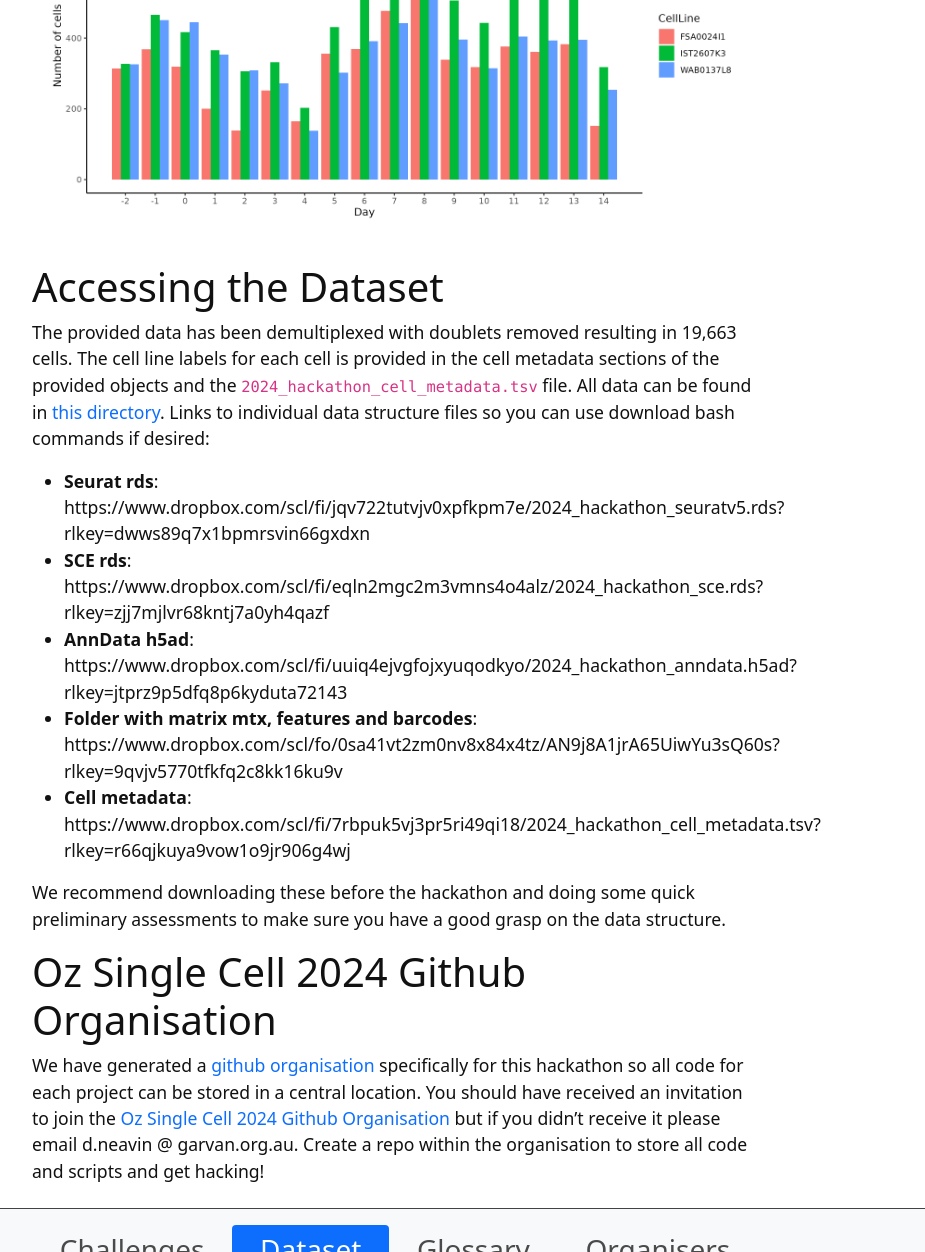
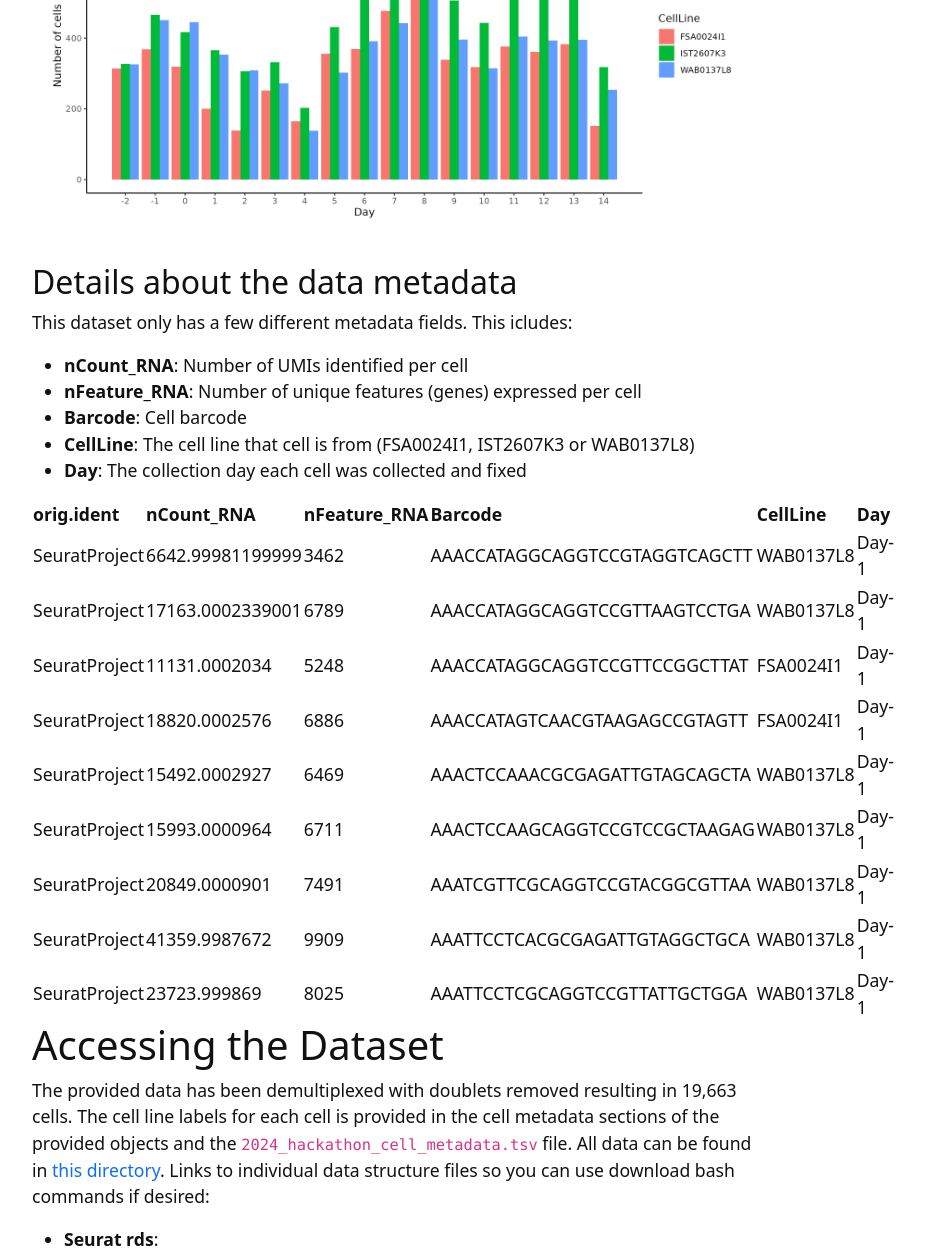
Before and after one commit to ghar1821/2024-OSC-hackathon, a Jekyll site: the page built from content/dataset.md, in a window 1280 px wide and 1400 px high, scrolled down 1173 px, cut to the strip 0-1252 px from the top of the window. Shown: the whole strip, without its empty margins (245-1170 px from the left). Built offline with Jekyll 4.4.1, drawn with Linux system fonts in a browser that asks for light colours.

```diff
--- a/content/dataset.md
+++ b/content/dataset.md
@@ -17,6 +17,27 @@ This data contains three stem cells lines (FSA0024I1, IST2607K3, WAB0137L8) that
 {% include figure.html img="2024_hackathon_cell_line_time.png" alt="Experimental Design" width="100%" %}
 
 
+## Details about the data metadata
+This dataset only has a few different metadata fields. This icludes:
+- **nCount_RNA**: Number of UMIs identified per cell
+- **nFeature_RNA**: Number of unique features (genes) expressed per cell
+- **Barcode**: Cell  barcode
+- **CellLine**: The cell line that cell is from (FSA0024I1, IST2607K3 or WAB0137L8)
+- **Day**: The collection day each cell was collected and fixed
+
+| orig.ident |     nCount_RNA |      nFeature_RNA |   Barcode | CellLine |       Day |
+|--|--|--|--|--|--|
+| SeuratProject |  6642.99981199999 |        3462 |   AAACCATAGGCAGGTCCGTAGGTCAGCTT |   WAB0137L8 |      Day-1 |
+| SeuratProject |  17163.0002339001 |        6789 |   AAACCATAGGCAGGTCCGTTAAGTCCTGA |   WAB0137L8 |      Day-1 |
+| SeuratProject |  11131.0002034 |   5248 |   AAACCATAGGCAGGTCCGTTCCGGCTTAT |   FSA0024I1 |      Day-1 |
+| SeuratProject |  18820.0002576 |   6886 |   AAACCATAGTCAACGTAAGAGCCGTAGTT |   FSA0024I1 |      Day-1 |
+| SeuratProject |  15492.0002927 |   6469 |   AAACTCCAAACGCGAGATTGTAGCAGCTA |   WAB0137L8 |      Day-1 |
+| SeuratProject |  15993.0000964 |   6711 |   AAACTCCAAGCAGGTCCGTCCGCTAAGAG |   WAB0137L8 |      Day-1 |
+| SeuratProject |  20849.0000901 |   7491 |   AAATCGTTCGCAGGTCCGTACGGCGTTAA |   WAB0137L8 |      Day-1 |
+| SeuratProject |  41359.9987672 |   9909 |   AAATTCCTCACGCGAGATTGTAGGCTGCA |   WAB0137L8 |      Day-1 |
+| SeuratProject |  23723.999869 |    8025 |   AAATTCCTCGCAGGTCCGTTATTGCTGGA |   WAB0137L8 |      Day-1 |
+
+
 # Accessing the Dataset
 The provided data has been demultiplexed with doublets removed resulting in 19,663 cells. The cell line labels for each cell is provided in the cell metadata sections of the provided objects and the ``2024_hackathon_cell_metadata.tsv`` file. All data can be found in [this directory](https://www.dropbox.com/scl/fo/8659cnxbw6z5e3vmqshoc/ABvKcjHLiAzMwQ0c6LY9t3E?rlkey=5alw8fzrqqqypyy4cw5qsxqs0&dl=0). Links to individual data structure files so you can use download bash commands if desired:
 
```
Also changed, not shown: content/challenges.md (+6 -0 lines), content/program.md (+1 -1 lines), content/references.md (added, +35 -0 lines).
